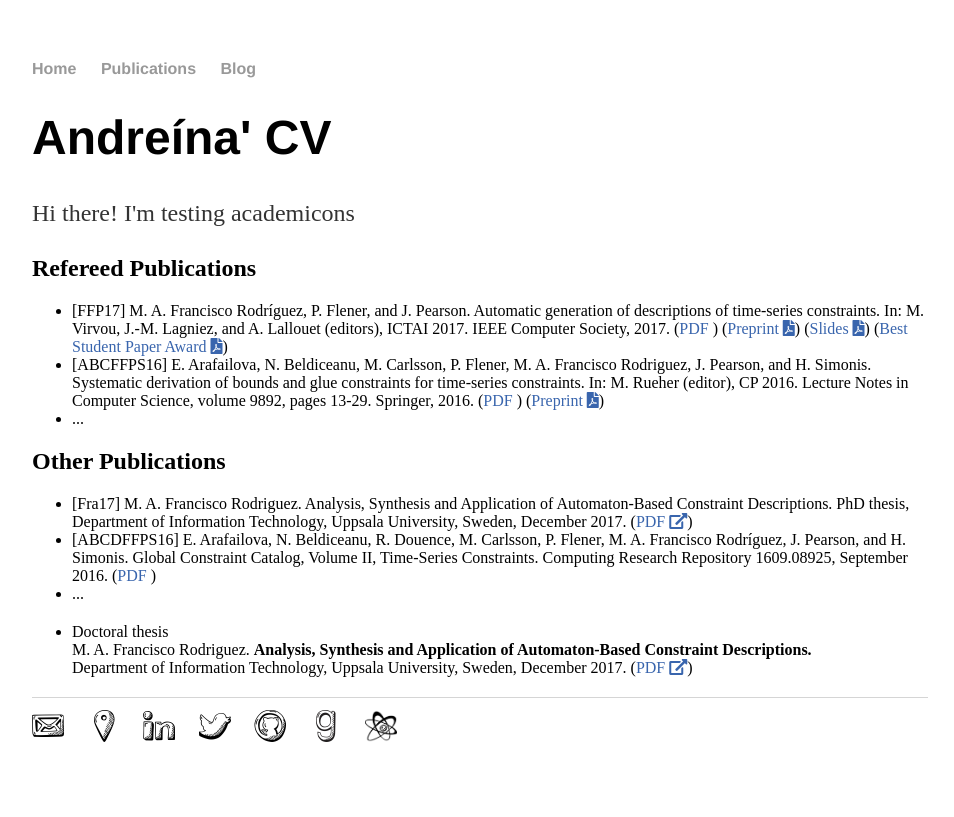
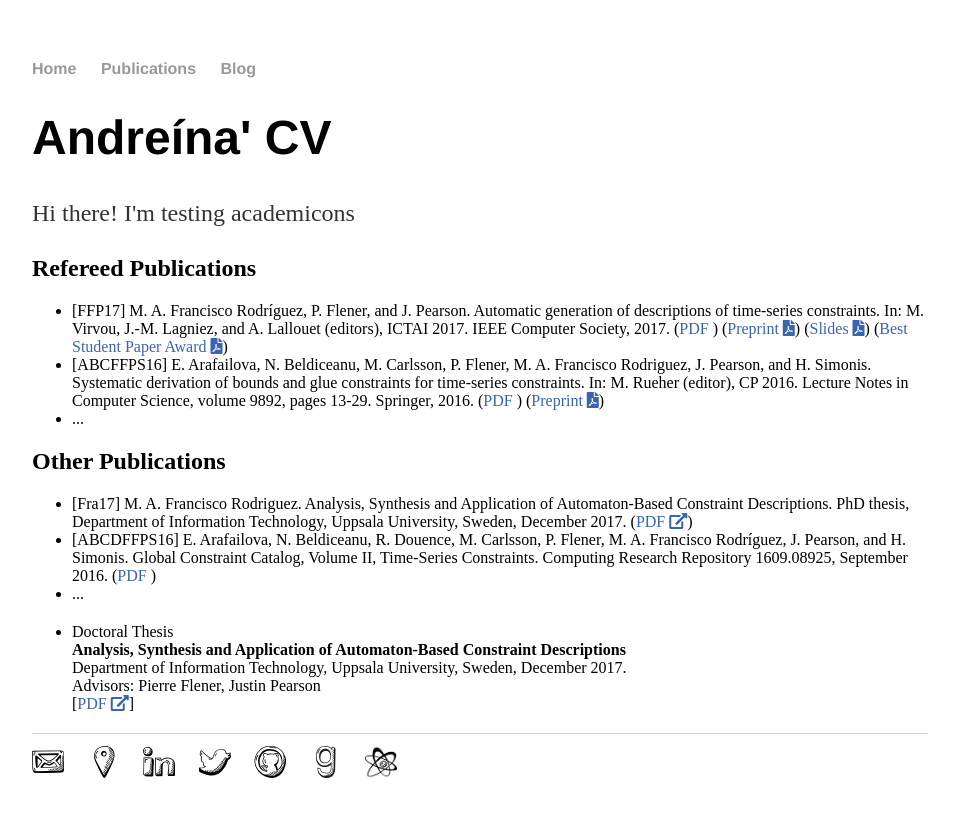
Before and after one commit to andreina-francisco/andreina-francisco.github.io, a Jekyll site: the page built from cv/index.html, in a window 1280 px wide. Shown: the top 817 px of the page, without its empty margins (160-1114 px from the left). Built offline with Jekyll 4.4.1, drawn with Linux system fonts in a browser that asks for light colours; nearby versions of some CDN libraries; a style sheet for code colours, icons or effects is not loaded.

Commit message:
Playing with thesis style

```diff
--- a/cv/index.html
+++ b/cv/index.html
@@ -23,10 +23,12 @@
 	</ul>
 
 	<ul class="publist">
-		<li class="pub @">Doctoral thesis<br />
-			M. A. Francisco Rodriguez.
-			<span class="title">Analysis, Synthesis and Application of Automaton-Based Constraint Descriptions.</span><br />
-			Department of Information Technology, Uppsala University, Sweden, December 2017. (<a class="text" href="http://urn.kb.se/resolve?urn=urn:nbn:se:uu:diva-332149">PDF <i class="fas fa-external-link-alt"></i></a>)</li>
-
+		<li class="pub @">
+			Doctoral Thesis<br />
+			<span class="title">Analysis, Synthesis and Application of Automaton-Based Constraint Descriptions</span><br />
+			<span class="note">Department of Information Technology, Uppsala University, Sweden, December 2017.</span><br />
+		<span class="note">Advisors: Pierre Flener, Justin Pearson </span><br />
+			[<a class="text" href="http://urn.kb.se/resolve?urn=urn:nbn:se:uu:diva-332149">PDF <i class="fas fa-external-link-alt"></i></a>]
+		</li>
 	</ul>
 </div><!-- /.blurb -->
```
